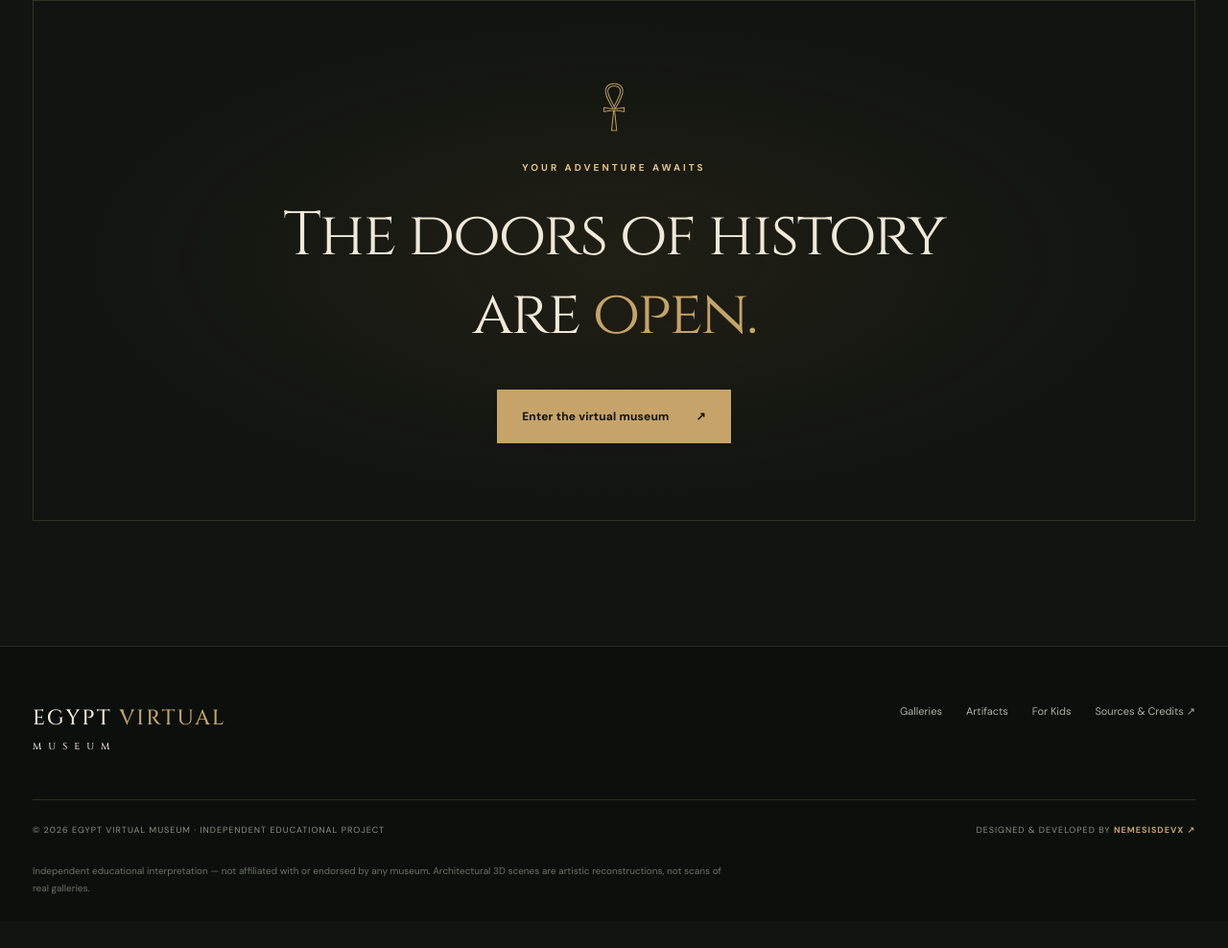
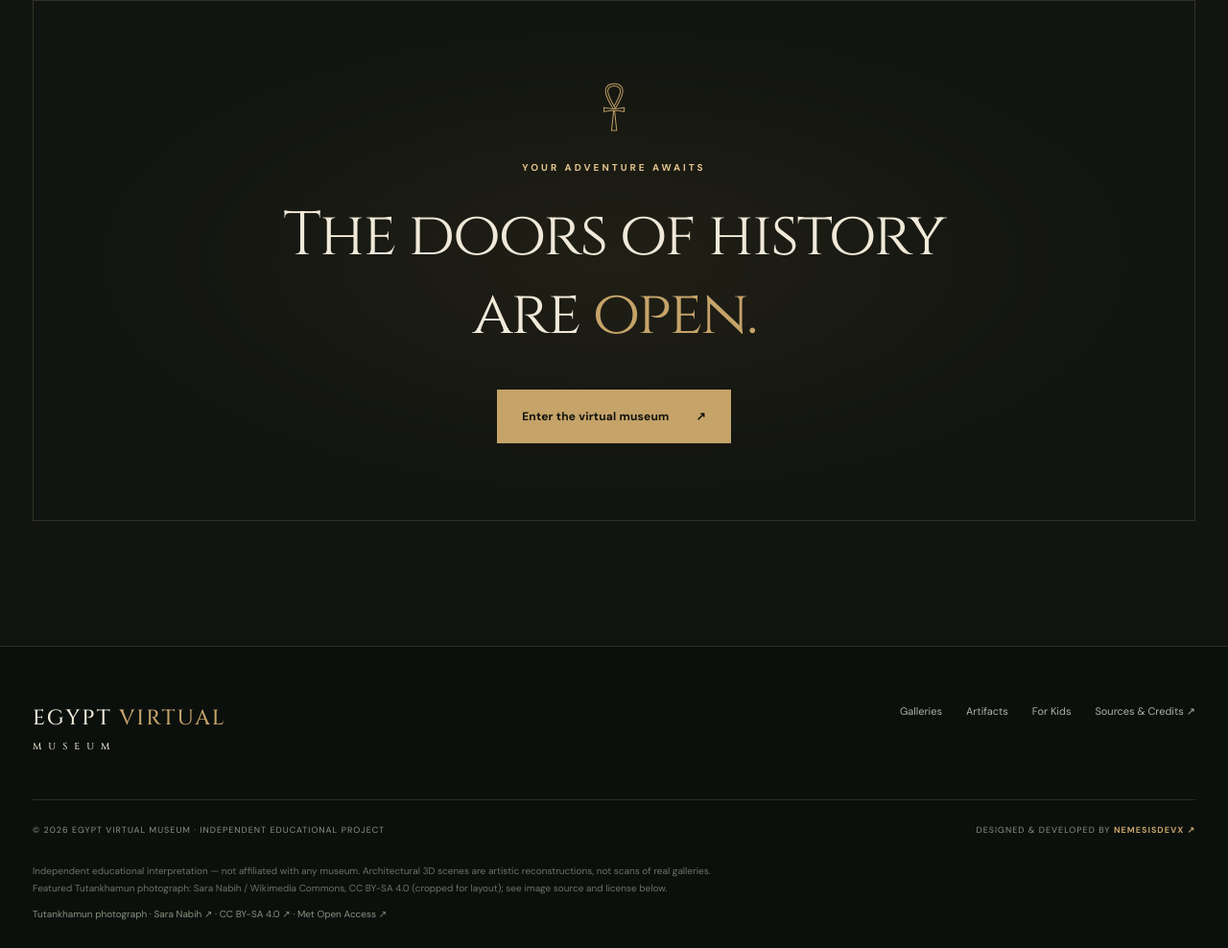
Before and after one commit to NemesisDevX/NemesisDevX.github.io, a plain HTML site: page egypt-virtual-museum/index.html in a window 1280 px wide. Shown: the part 5835-6823 px from the top of the page at 96% size. Before the commit the page ends 6795 px from the top, so only its background shows below. Drawn offline with Linux system fonts and the light colour scheme; no server answers.

Commit message:
docs(museum): disclose authentic image attribution and CC BY-SA license

```diff
--- a/egypt-virtual-museum/index.html
+++ b/egypt-virtual-museum/index.html
@@ -143,8 +143,8 @@
     <div class="footer-main"><a class="footer-logo" href="#top">EGYPT <span>VIRTUAL</span><small>MUSEUM</small></a><div class="footer-links"><a href="#galleries" data-en="Galleries" data-ar="القاعات">Galleries</a><a href="#collection" data-en="Artifacts" data-ar="المقتنيات">Artifacts</a><a href="#young-explorers" data-en="For Kids" data-ar="للأطفال">For Kids</a><a href="https://www.metmuseum.org/hubs/open-access" target="_blank" rel="noopener noreferrer" data-en="Sources & Credits ↗" data-ar="المصادر والحقوق ↗">Sources & Credits ↗</a></div></div>
     <div class="footer-rule"></div>
     <div class="footer-bottom"><span>© 2026 EGYPT VIRTUAL MUSEUM · <span data-en="INDEPENDENT EDUCATIONAL PROJECT" data-ar="مشروع تعليمي مستقل">INDEPENDENT EDUCATIONAL PROJECT</span></span><a href="https://nemesisdevx.github.io/" target="_blank" rel="noopener noreferrer">DESIGNED & DEVELOPED BY <strong>NEMESISDEVX ↗</strong></a></div>
-    <p class="footer-disclaimer" data-en="Independent educational interpretation — not affiliated with or endorsed by any museum. Architectural 3D scenes are artistic reconstructions, not scans of real galleries." data-ar="تجربة تعليمية مستقلة وغير تابعة لأي متحف. المشاهد المعمارية ثلاثية الأبعاد إعادة تصميم فنية وليست مسحًا لقاعات متحفية حقيقية.">Independent educational interpretation — not affiliated with or endorsed by any museum. Architectural 3D scenes are artistic reconstructions, not scans of real galleries.</p>
-  </footer>
+    <p class="footer-disclaimer" data-en="Independent educational interpretation — not affiliated with any museum. Architectural 3D scenes are artistic reconstructions, not scans of real galleries. Featured Tutankhamun photograph: Sara Nabih / Wikimedia Commons, CC BY-SA 4.0 (cropped for layout); see image source and license below." data-ar="تجربة تعليمية مستقلة وغير تابعة لأي متحف. المشاهد المعمارية ثلاثية الأبعاد إعادة تصميم فنية. صورة القناع: سارة نبيه / ويكيميديا كومنز، بترخيص CC BY-SA 4.0؛ تم اقتصاصها لتناسب التصميم.">Independent educational interpretation — not affiliated with or endorsed by any museum. Architectural 3D scenes are artistic reconstructions, not scans of real galleries.</p>
+  <div class="footer-license" style="font-size:10px;color:#85927e;line-height:2;margin-top:8px"><a href="https://commons.wikimedia.org/wiki/File:Tutankhamun%27s_death_mask.jpg" target="_blank" rel="noopener noreferrer">Tutankhamun photograph · Sara Nabih ↗</a> · <a href="https://creativecommons.org/licenses/by-sa/4.0/" target="_blank" rel="noopener noreferrer">CC BY-SA 4.0 ↗</a> · <a href="https://www.metmuseum.org/hubs/open-access" target="_blank" rel="noopener noreferrer">Met Open Access ↗</a></div></footer>
 
   <dialog id="artifactDialog" class="artifact-dialog" aria-labelledby="artifactTitle"><div class="artifact-modal"><button class="dialog-close" data-close-dialog aria-label="Close artifact details">×</button><div class="modal-media"><img id="artifactModalImg" alt=""><span class="modal-watermark">EGYPT VIRTUAL MUSEUM</span></div><div class="modal-content"><p class="eyebrow" id="artifactModalHall"></p><h2 id="artifactTitle"></h2><p class="modal-subtitle" id="artifactPeriod"></p><div class="modal-facts" id="artifactFacts"></div><p class="modal-description" id="artifactDescription"></p><a id="artifactSource" class="button button-outline" href="#" target="_blank" rel="noopener noreferrer"><span data-en="View original museum record" data-ar="اعرض المصدر المتحفي الأصلي">View original museum record</span><span aria-hidden="true">↗</span></a><small class="modal-credit" id="artifactCredit"></small></div></div></dialog>
 
```
